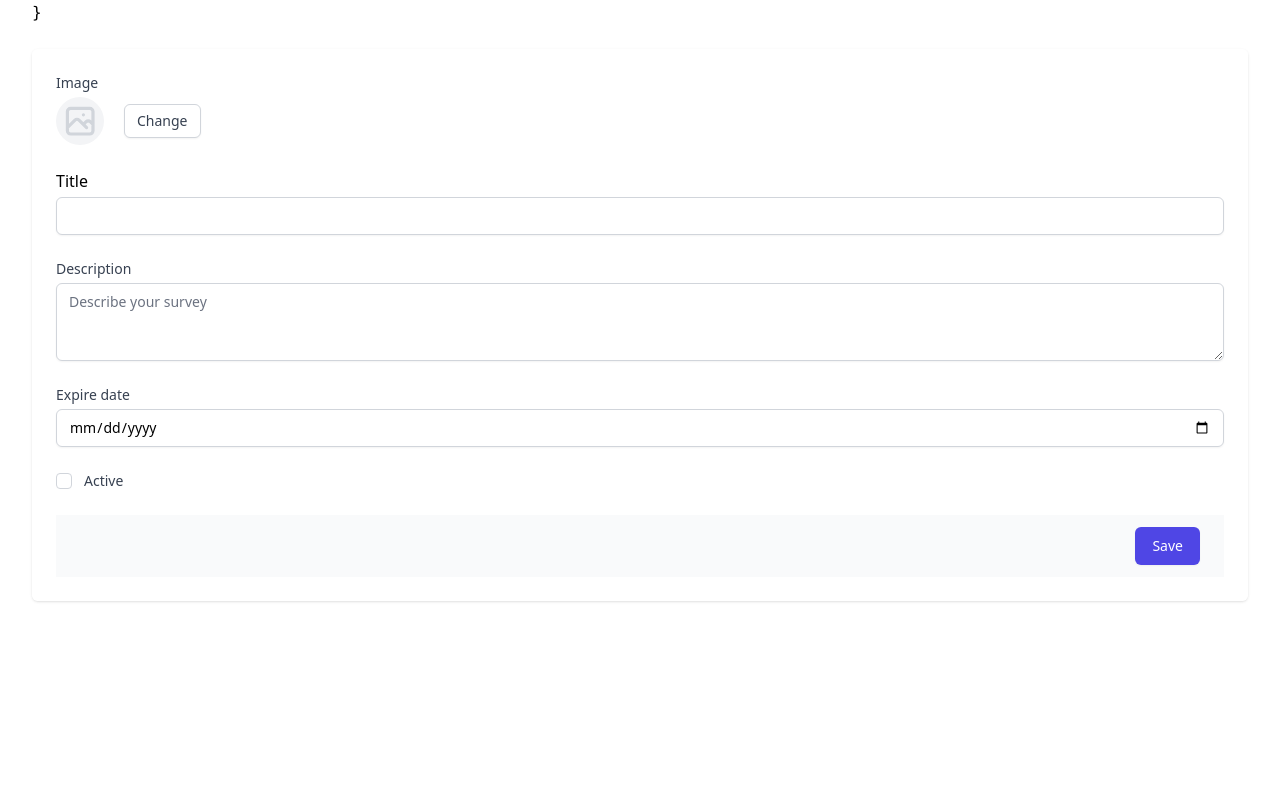
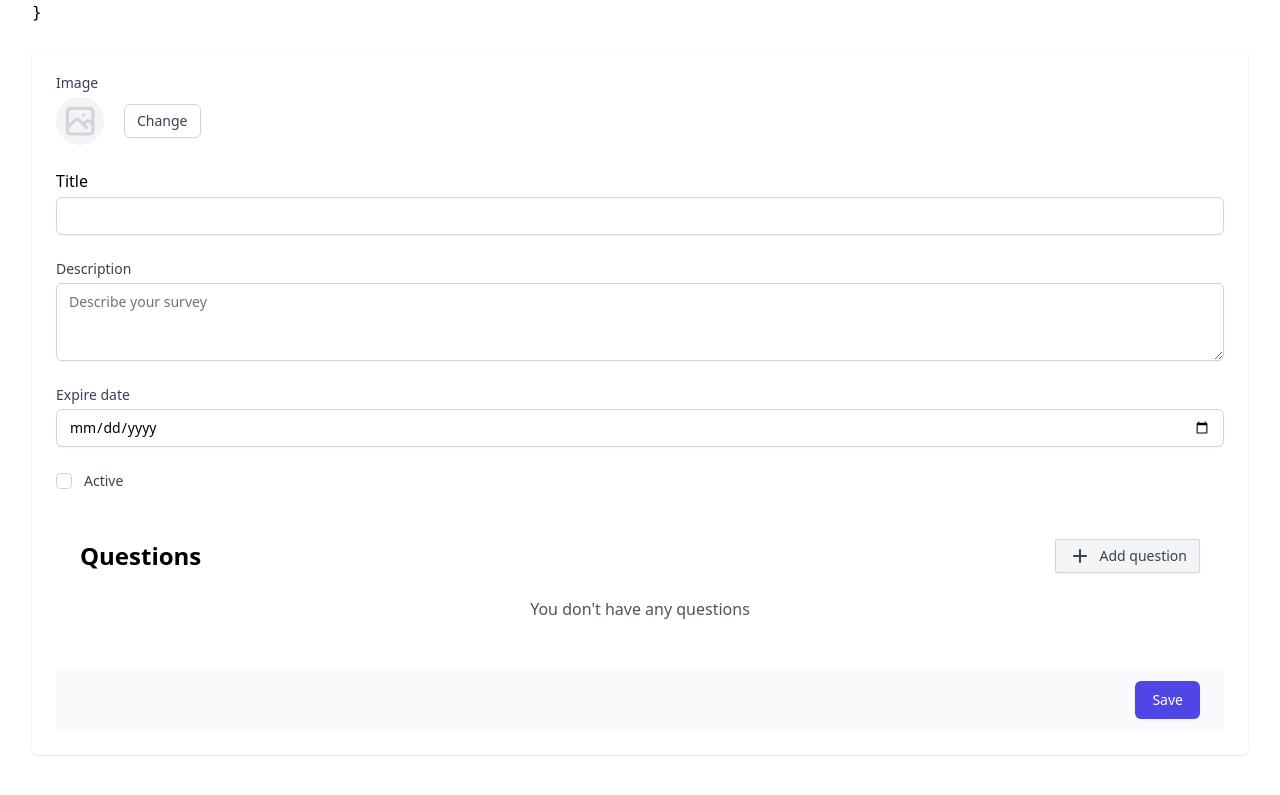
Before and after one commit to iss1977/Laravel-Vue-Survey, a Vue app in the folder vue/: page /surveys/create in a window 1280 px wide. Shown: the part 363-1158 px from the top of the page. Before the commit the page ends 1012 px from the top, so only its background shows below. Built offline with nearby package versions, Linux system fonts and the light colour scheme; sample sign-in values are in the browser's storage.

Commit message:
Start Working on Questions

```diff
--- a/vue/src/views/SurveyView.vue
+++ b/vue/src/views/SurveyView.vue
@@ -90,6 +90,34 @@
           </div>
           <!-- /Status -->
 
+
+          <div class="px-4 py-5 bg-white space-y-6 sm:p-6">
+            <h3 class="text-2xl font-semibold flex items-center justify-between">
+              Questions
+              <button type="button" @click="addQuestion()" class="ml-5 py-1 px-3 border border-gray-300 rounded-sm shadow-sm text-sm leading-4 font-medium text-gray-700 bg-gray-100 hover:bg-gray-500 hover:text-white  cursor-pointer flex items-center">
+                <svg xmlns="http://www.w3.org/2000/svg" class="h-6 w-6 mr-2" fill="none" viewBox="0 0 24 24" stroke="currentColor" stroke-width="2">
+                  <path stroke-linecap="round" stroke-linejoin="round" d="M12 6v6m0 0v6m0-6h6m-6 0H6" />
+                </svg>
+                Add question
+              </button>
+            </h3>
+            <div v-if="!model.questions.length" class="text-center text-gray-600">
+              You don't have any questions
+            </div>
+            <!-- Iterate questions -->
+            <div v-for="(question, index) in model.questions" :key="question.id">
+              <QuestionEditor
+                :question = "question"
+                :index = "index"
+                @change = "questionChange"
+                @addQuestion = "addQuestion"
+                @deleteQuestion = "deleteQuestion"
+              />
+            </div>
+            <!-- /Iterate questions -->
+
+          </div>
+
           <!-- Form Footer -->
           <div class="px-4 py-3 bg-gray-50 text-right sm:px-6">
             <button type="submit" class="inline-flex justify-center py-2 px-4 border border-transparent shadow-sm text-sm font-medium rounded-md text-white bg-indigo-600 hover:bg-indigo-700 focus:outline-none focus:ring-2 focus:ring-offset-2 focus:ring-indigo-500">
@@ -97,6 +125,8 @@
             </button>
           </div>
           <!-- /Form Footer -->
+
+
         </div>
       </div>
     </form>
```
